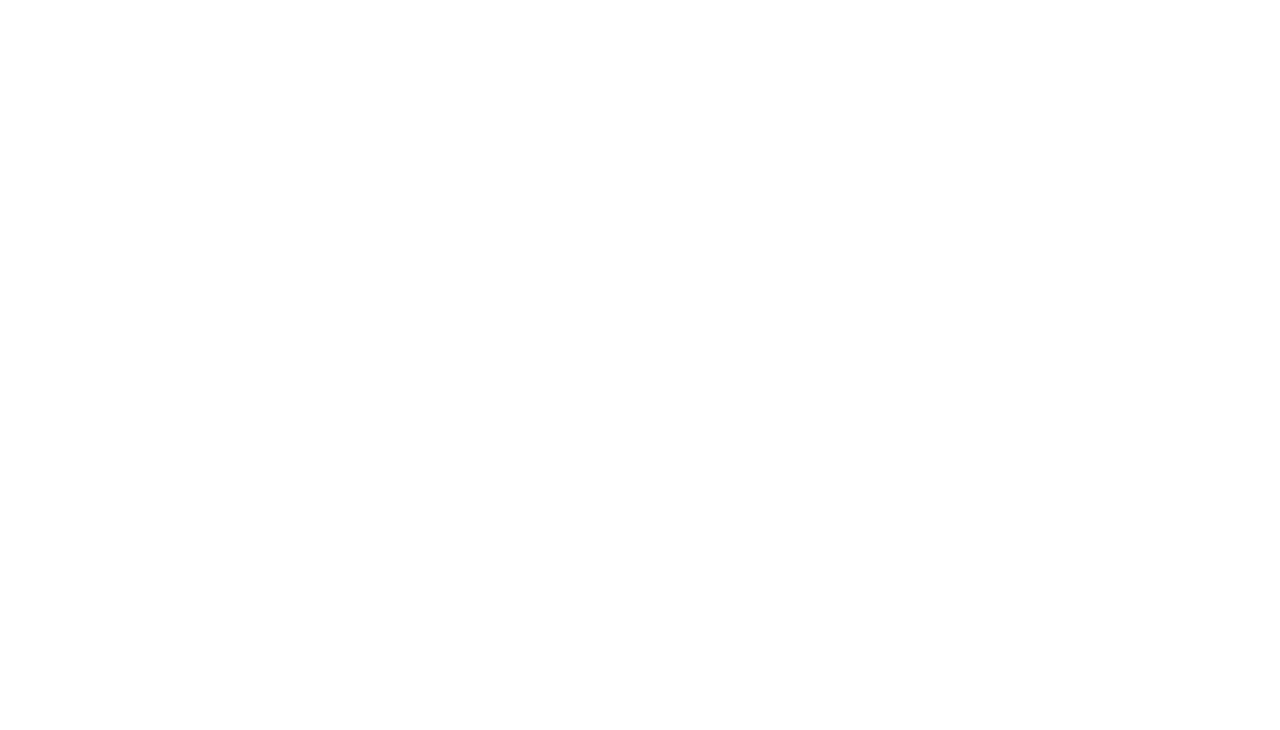
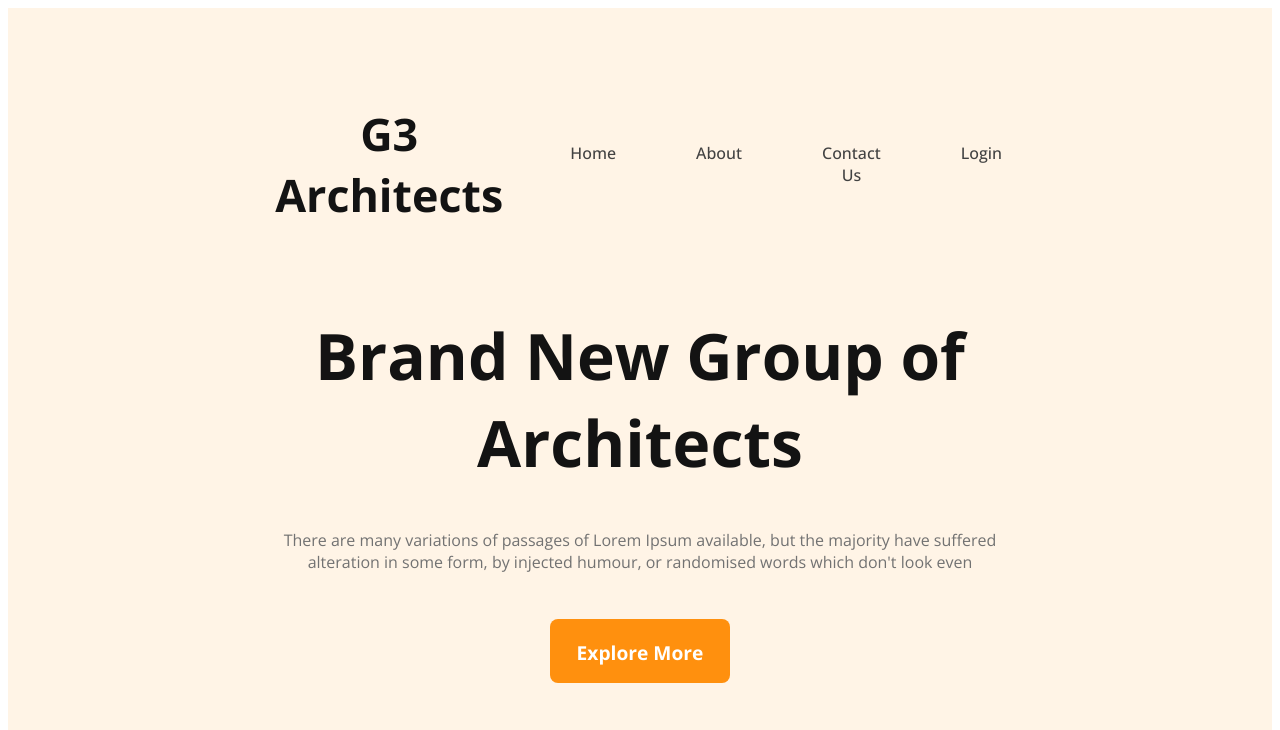
Before and after one commit to srbrakib27/g3-architeces, a plain HTML site: page index.html in a window 1280 px wide. Shown: the top 730 px of the page. Drawn offline with nearby package versions, Linux system fonts and the light colour scheme.

Commit message:
header done

```diff
--- a/index.html
+++ b/index.html
@@ -7,6 +7,28 @@
     <title>g3-architect</title>
 </head>
 <body>
+    <header>
+        <nav>
+            <h3 class="nav-taitle">G3 Architects</h3>
+            <ul>
+                <li>Home</li>
+                <li>About</li>
+                <li>Contact Us</li>
+                <li>Login</li>
+            </ul>
 
+        </nav>
+
+        <div class="banner">
+            <div class="banner-container">
+                <h1 class="banner-title">Brand New Group of Architects</h1>
+                <p class="banner-discription">There are many variations of passages of Lorem Ipsum available, but the majority have suffered alteration in some form, by injected humour, or randomised words which don't look even</p>
+
+                <button class="btn-prymari">Explore More</button>
+            </div>
+                <img src="images/banner.png" alt="">
+        </div>
+
+    </header>
 </body>
 </html>
--- a/style/style.css
+++ b/style/style.css
@@ -0,0 +1,110 @@
+
+ /* google font */
+
+@import url('https://fonts.googleapis.com/css2?family=Bebas+Neue&family=Open+Sans:wght@400;500;600;700;800&display=swap');
+
+*{
+
+    font-family: 'Bebas Neue', sans-serif;
+    font-family: 'Open Sans', sans-serif;
+}
+
+.btn-prymari{
+
+    border-radius: 8px;
+    background: #FF900E;
+    border: none;
+    width: 180px;
+    height: 64px;
+    padding: 20px 24px;
+    margin: 30px 0px 50px 0px;
+    color: #FFF;
+    font-weight: 700;
+    font-size: 1.2rem;
+    cursor: pointer;
+}
+
+/* header */
+header{
+
+    background-color:rgba(255, 144, 14, 0.10);
+    padding: 50px 240px;
+}
+
+nav{
+display: flex;
+justify-content: space-between;
+align-items: center;
+
+}
+
+nav > ul{
+    display: flex;
+    gap: 50px;
+}
+.nav-taitle{
+
+    color:#131313;
+    text-align: center;
+    font-size: 2.8rem;
+    font-weight: 700;
+
+}
+nav li{
+
+
+    list-style: none;
+    color:#424242;
+    margin-right: 30px;
+    text-align: center;
+    font-size: 1rem;
+    font-weight: 500;
+}
+
+/* banner */
+.banner img{
+    width: 100%;
+}
+.banner-container{
+    max-width: 800px;
+    text-align: center;
+    margin: 0 auto;
+
+}
+.banner-title{
+    font-size: 4rem;
+    font-weight: 700;
+    color: #131313;
+}
+.banner-discription{
+    font-size: 1rem;
+    font-weight: 400;
+    color: #727272;
+
+}
+
+/* header responsive */
+
+/* mobile */
+
+@media screen and (max-width: 576px ) {
+    header{
+
+        padding: 50px;
+    }
+    nav{
+        flex-direction: column;
+    }
+}
+
+/* tablet */
+@media screen and (min-width: 576px) and (max-width: 960px){
+
+    header{
+        padding: 20px;
+    }
+    nav{
+        flex-direction: column;
+    }
+
+}
```
Also changed, not shown: images/architect.png (added), images/banner.png (added), images/icons/customers.png (added), images/icons/email.png (added), images/icons/projects.png (added), images/icons/ribon.png (added), images/sponsors/amazon.png (added), images/sponsors/figma.png (added), images/sponsors/google.png (added), images/sponsors/spotify.png (added), images/sponsors/telerama.png (added), images/team1.png (added), images/team2.png (added), images/team3.png (added), 1 more files.
